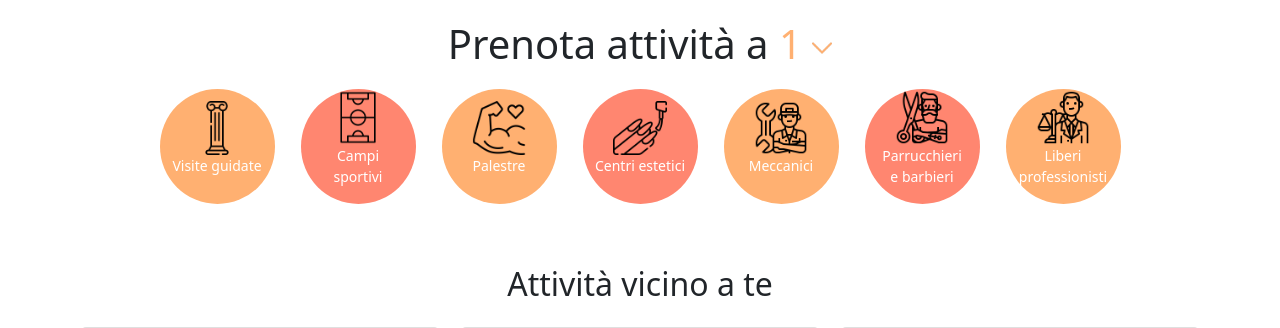
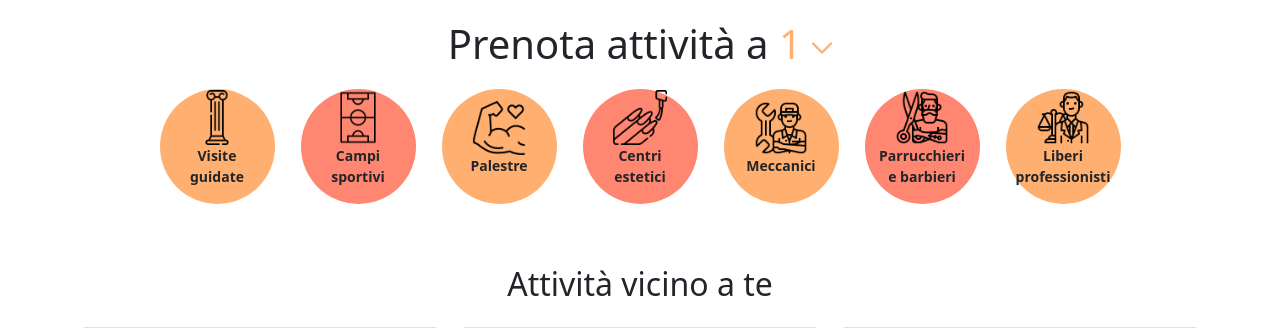
Before and after one commit to frncp/InQueue, a Flask app: page /1 in a window 1280 px wide. Shown: the part 45-373 px from the top of the page. Run offline with Flask 2, Linux system fonts and the light colour scheme; data that the repository does not hold is empty; some libraries are stand-ins or nearby versions.

Commit message:
/index completed

```diff
--- a/static/css/style.css
+++ b/static/css/style.css
@@ -17,7 +17,7 @@
 }
 
 .homepage-circle-container p {
-    color: white;
+    font-weight: bold;
 }
 
 .homepage-circle-container:hover {
```
